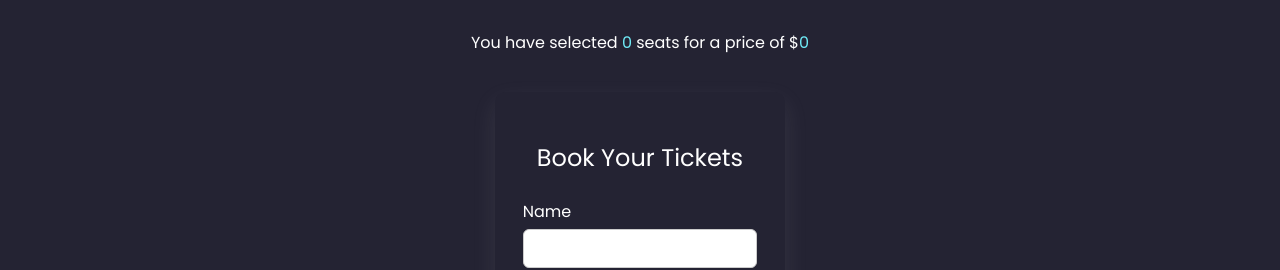
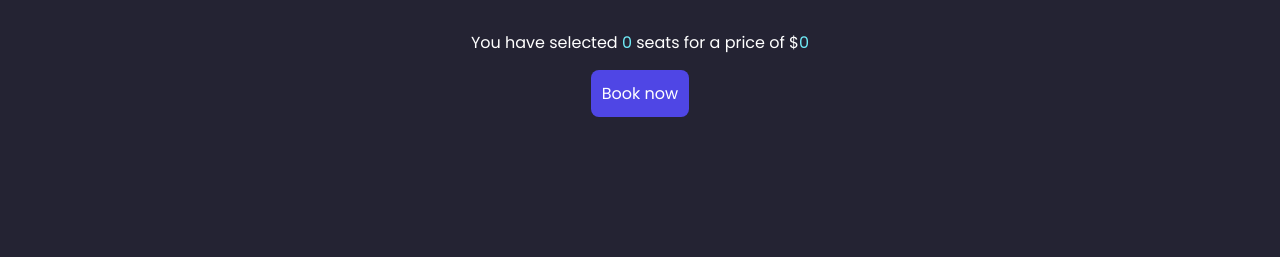
Before and after one commit to MikkoTirronen/movie-theater, a React (Vite) app: page / in a window 1280 px wide. Shown: the part 543-813 px from the top of the page. Built offline with nearby package versions, Linux system fonts and the light colour scheme; no server answers.

Commit message:
added book now/hide form button to conditionally render booking form

```diff
--- a/src/App.css
+++ b/src/App.css
@@ -177,7 +177,9 @@ p.text span {
   color: #4bb543;
   margin-top: 0.5rem;
 }
-
+.btn-extended{
+  margin: 10px;
+}
 .submit-btn {
   padding: 0.7rem;
   font-size: 1rem;
--- a/src/App.tsx
+++ b/src/App.tsx
@@ -10,6 +10,7 @@ import AdminPanel from "./components/AdminPanel";
 function App() {
   const { setMovies } = useMovieContext();
   const [adminToggle, setAdminToggle] = useState<boolean>(false);
+  const [bookToggle, setBookToggle] = useState<boolean>(false);
   const handleClick = () => {
     setAdminToggle(!adminToggle);
   };
@@ -29,20 +30,29 @@ function App() {
   return (
     <>
       <nav className="navbar">
-        <button onClick={handleClick}>{adminToggle ? "Hide Admin" : "Show Admin"}</button>
+        <button onClick={handleClick}>
+          {adminToggle ? "Hide Admin" : "Show Admin"}
+        </button>
       </nav>
       <h1>Movie Theater Booking</h1>
+
       {!adminToggle && (
         <>
           <MovieSelect />
           <Theater />
           <TotalPrice />
-          <BookingForm />
+          <button
+            className="submit-btn btn-extended"
+            onClick={() => {
+              setBookToggle(!bookToggle);
+            }}
+          >
+            {!bookToggle ? "Book now" : "Hide form"}
+          </button>
+          {bookToggle&&<BookingForm />}
         </>
       )}
-      {adminToggle && (
-        <AdminPanel />
-      )}
+      {adminToggle && <AdminPanel />}
     </>
   );
 }
```
